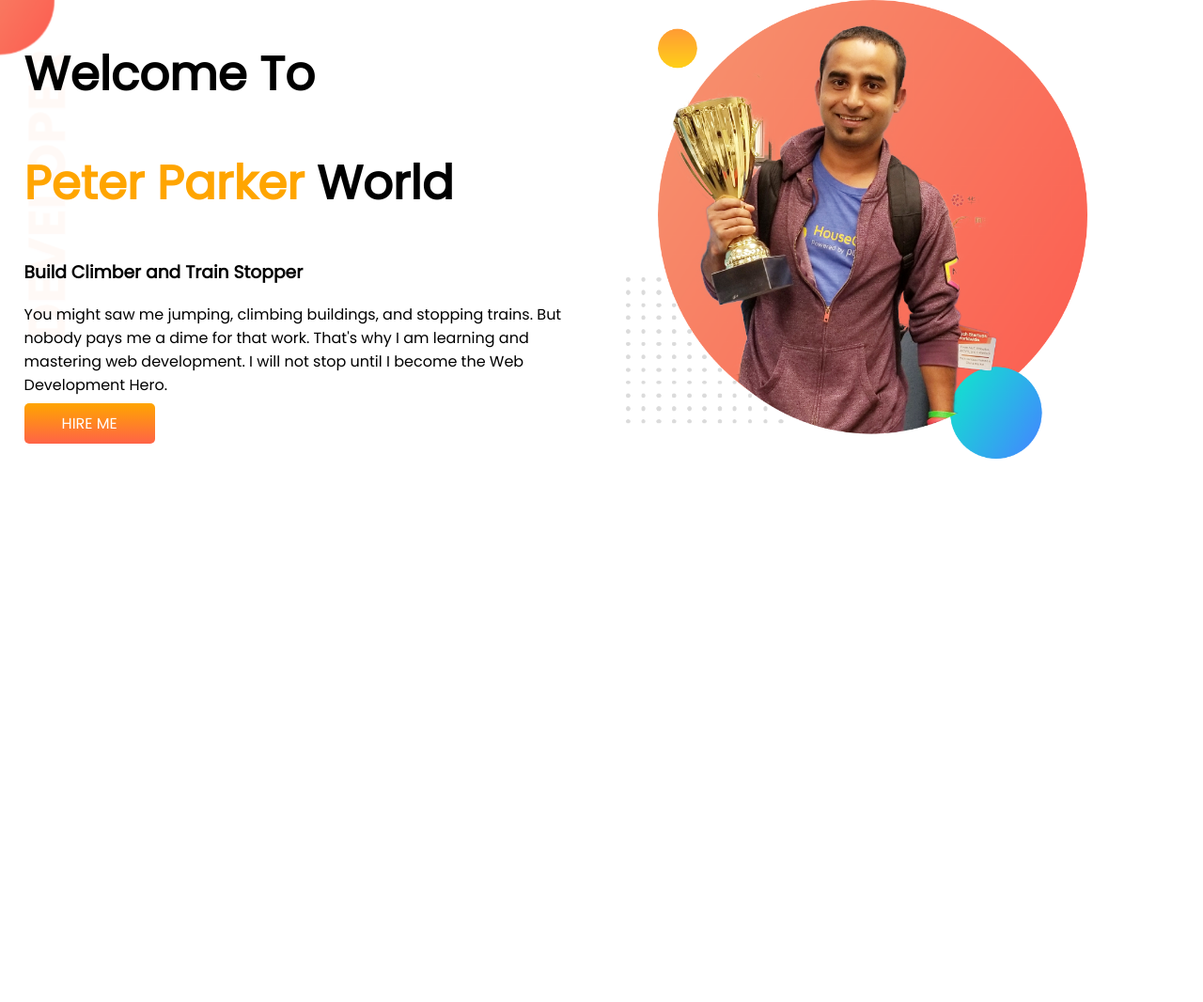
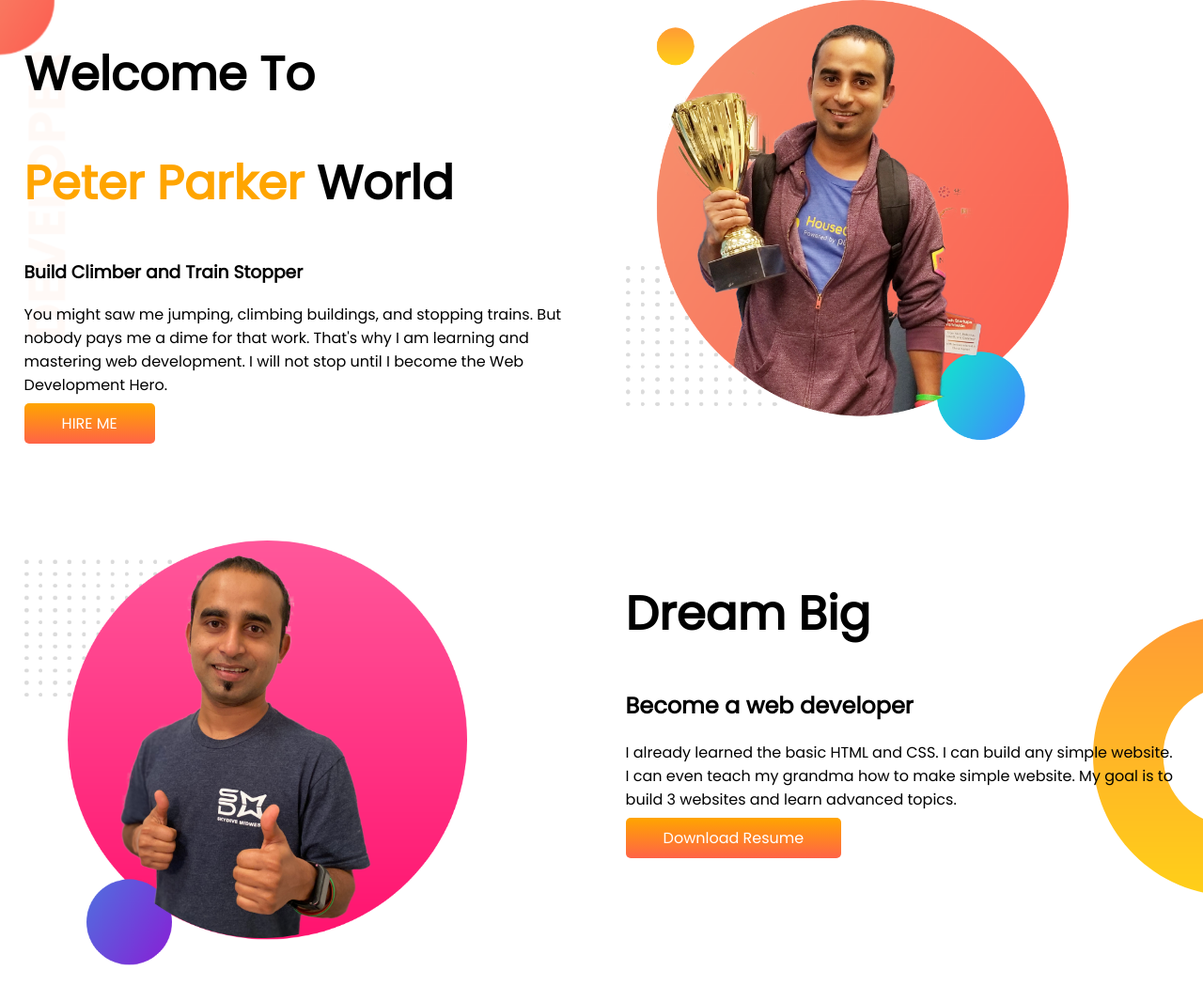
Before and after one commit to maruf77777/Developer-Portfolio, a plain HTML site: page index.html in a window 1280 px wide. Shown: the whole page at 94% size. Before the commit the page ends 800 px from the top, so only its background shows below. Drawn offline with Linux system fonts and the light colour scheme.

Commit message:
middle part compleate

```diff
--- a/index.html
+++ b/index.html
@@ -29,6 +29,22 @@
             <img src="images/jhankar.png" alt="">
         </div>
     </section>
+    <section class="middle-part">
+        <div class="half">
+            <img src="images/jhankar2.png" alt="">
+        </div>
+        <div class="half">
+            <h1>Dream Big</h1>
+            <h2>Become a web developer</h2>
+            <p>I already learned the basic HTML and CSS. I can build any simple website. I can even teach my grandma how
+                to make simple
+                website. My goal is to build 3 websites and learn advanced topics.
+            </p>
+            <a class="second-button" target="blank"
+                href="https://www.fiverr.com/users/maruf_f/seller_dashboard">Download
+                Resume</a>
+        </div>
+    </section>
 </body>
 
 </html>
--- a/style.css
+++ b/style.css
@@ -1,6 +1,8 @@
 body {
     font-family: 'Poppins', sans-serif;
     margin: 0;
+
+
 
 }
 
@@ -14,11 +16,13 @@
 
 section {
     display: flex;
+    margin-bottom: 100px;
 }
 
 .half {
     width: 50%;
     padding-left: 2%;
+    padding-right: 2%;
 }
 
 .half img {
@@ -40,3 +44,19 @@
     background-repeat: no-repeat;
 
 }
+
+.second-button {
+    text-decoration: none;
+    background-image: linear-gradient(orange, tomato);
+    padding: 10px 40px;
+    color: white;
+    font-weight: 400;
+    border-radius: 5px;
+
+}
+
+.middle-part {
+    background-image: url(images/dream-bg.png);
+    background-repeat: no-repeat;
+    background-position: right;
+}
```
